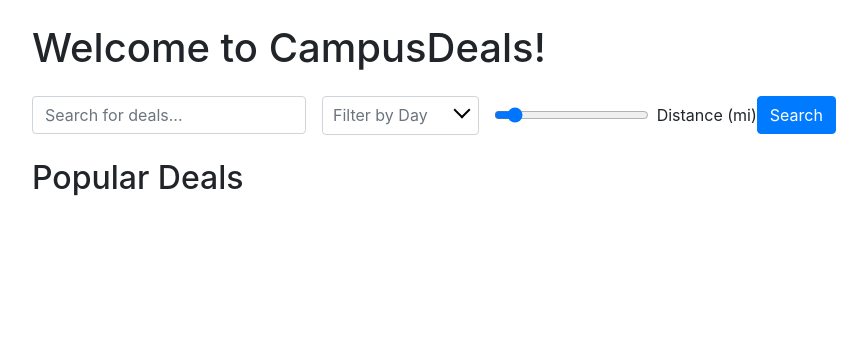
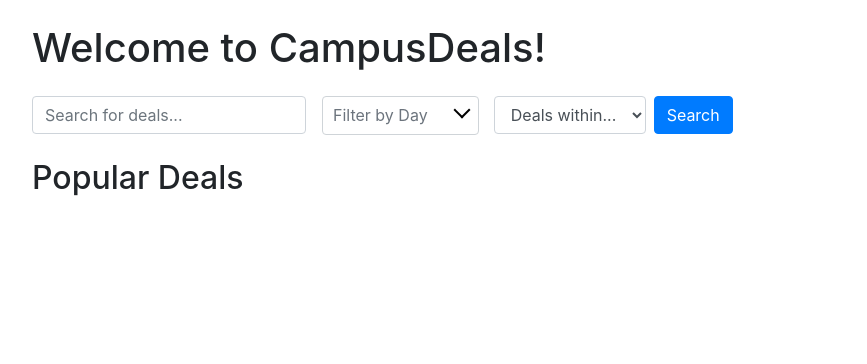
Before and after one commit to benborszcz/CampusDeals, a Flask app: page / in a window 1280 px wide. Shown: the part 56-420 px from the top of the page, without its empty margins (53-920 px from the left). Run offline with Flask 3, Linux system fonts and the light colour scheme; data that the repository does not hold is empty; parts of the project's set-up code (start-up, migrations or seed data) failed here and were passed over; some libraries are stand-ins or nearby versions.

Commit message:
drop down select for location filter

```diff
--- a/app/static/js/main.js
+++ b/app/static/js/main.js
@@ -7,7 +7,7 @@ checkList.getElementsByClassName('anchor')[0].onclick = function(evt) {
 }
 
 function requestLocation() {
-    if (document.getElementById('distance-slider').value !== "" && navigator.geolocation) {
+    if (document.getElementById('distance-select').value !== "" && navigator.geolocation) {
         navigator.geolocation.getCurrentPosition(function(position) {
             // Populate hidden form fields
             document.getElementById('userLat').value = position.coords.latitude;
--- a/app/templates/index.html
+++ b/app/templates/index.html
@@ -17,8 +17,12 @@
                 <li><input type="checkbox" name="day" value="Sunday" />Sunday</li>
             </ul>
         </div>
-        <input type="range" id="distance-slider" name="distance" min="1" max="300" value="1" class="form-control mr-2" oninput="requestLocation(value)">
-        <label for="distance-slider">Distance (mi)</label>
+        <select name="distance" id="distance-select" class="form-control mr-2" onchange="requestLocation()">
+            <option value="">Deals within...</option>
+            <option value="1">1 mi</option>
+            <option value="1">5 mi</option>
+            <option value="1">10 mi</option>
+            <option value="1">20 mi</option>
         <input type="hidden" id="userLat" name="userLat">
         <input type="hidden" id="userLon" name="userLon">
         <button type="submit" class="btn btn-primary">Search</button>
```
